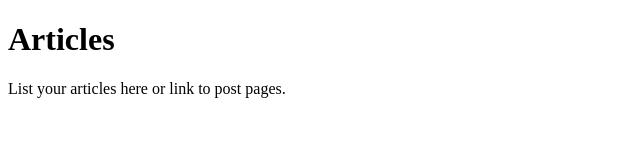
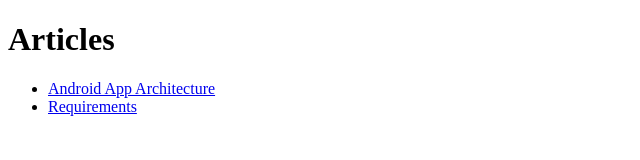
Before and after one commit to Laurax64/Laurax64.github.io, a plain HTML site: page articles/index.html in a window 1280 px wide. Shown: the whole page, without its empty margins (0-640 px from the left). Drawn offline with Linux system fonts and the light colour scheme.

Commit message:
Add article links to the articles index page

```diff
--- a/articles/index.html
+++ b/articles/index.html
@@ -7,6 +7,9 @@
 </head>
 <body>
   <h1>Articles</h1>
-  <p>List your articles here or link to post pages.</p>
+  <ul>
+    <li><a href="android-app-architecture">Android App Architecture</a></li>
+    <li><a href="requirements">Requirements</a></li>
+  </ul>
 </body>
 </html>
```
